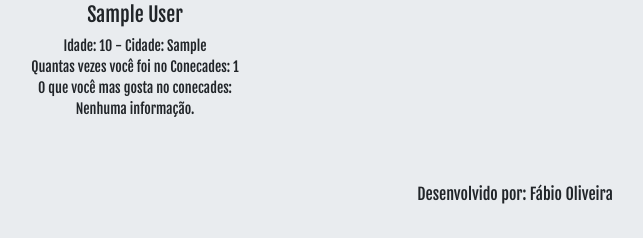
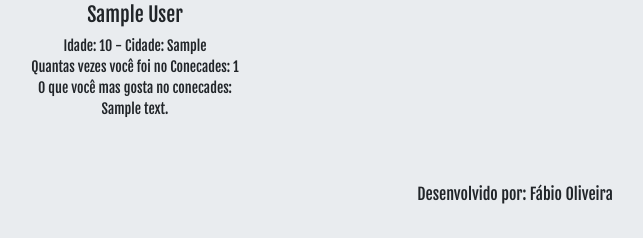
Before and after one commit to ffabiorj/mtnomundao, a Django app: page /membros/ in a window 1280 px wide. Shown: the part 662-900 px from the top of the page, without its empty margins (125-768 px from the left). Run offline with Django 3.2, Linux system fonts and the light colour scheme; tables that the repository leaves empty hold one stand-in row (values such as "Sample post"); grey boxes marked "Sample" are stand-in pictures; some libraries are stand-ins or nearby versions.

Commit message:
fix information on members template

```diff
--- a/core/templates/members.html
+++ b/core/templates/members.html
@@ -82,7 +82,7 @@
           0{% endif %}</span>
           <br>
         <span>O que você mas gosta no conecades:</span><br>
-        <p>{% if profile.about %}{{ profile.about }}{% else %} Nenhuma informação.{% endif %}</p>
+        <p>{% if person.about %}{{ person.about }}{% else %} Nenhuma informação.{% endif %}</p>
       </div>
     </div>
     {% endfor %}
```
